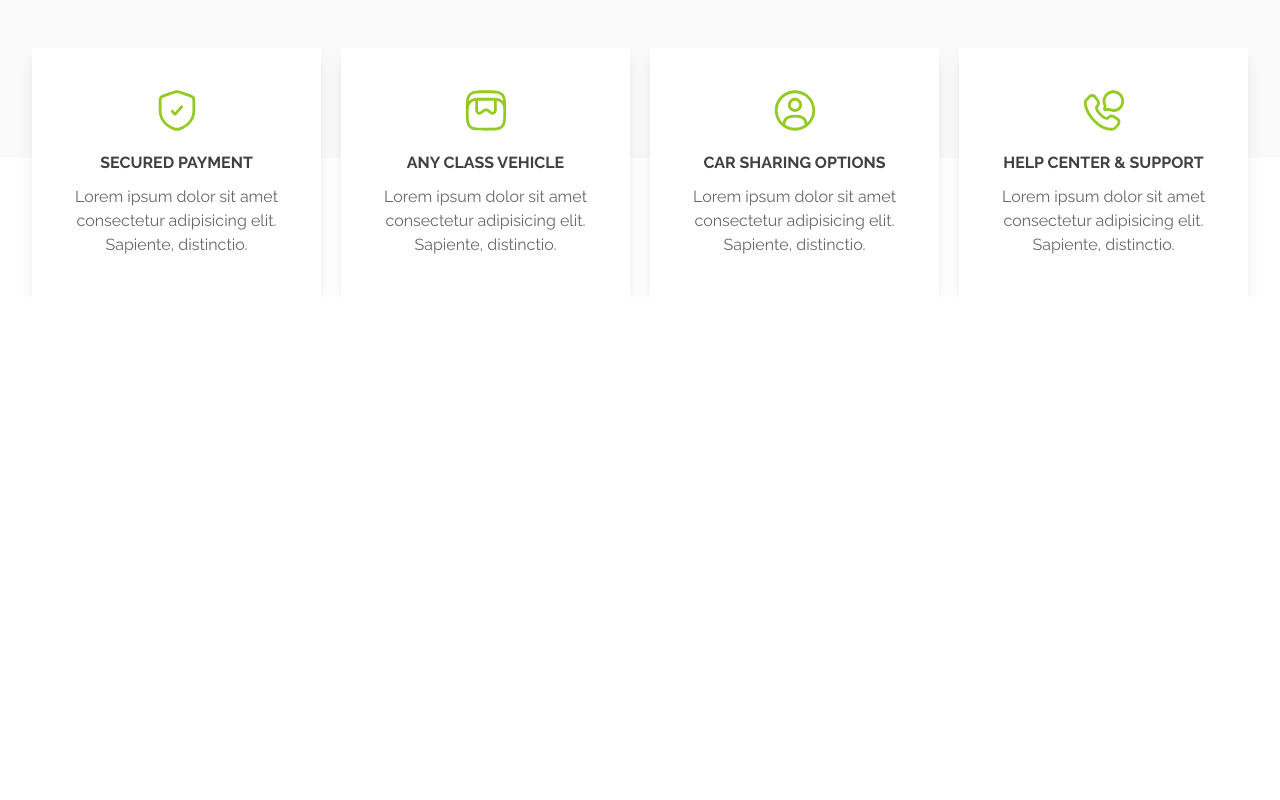
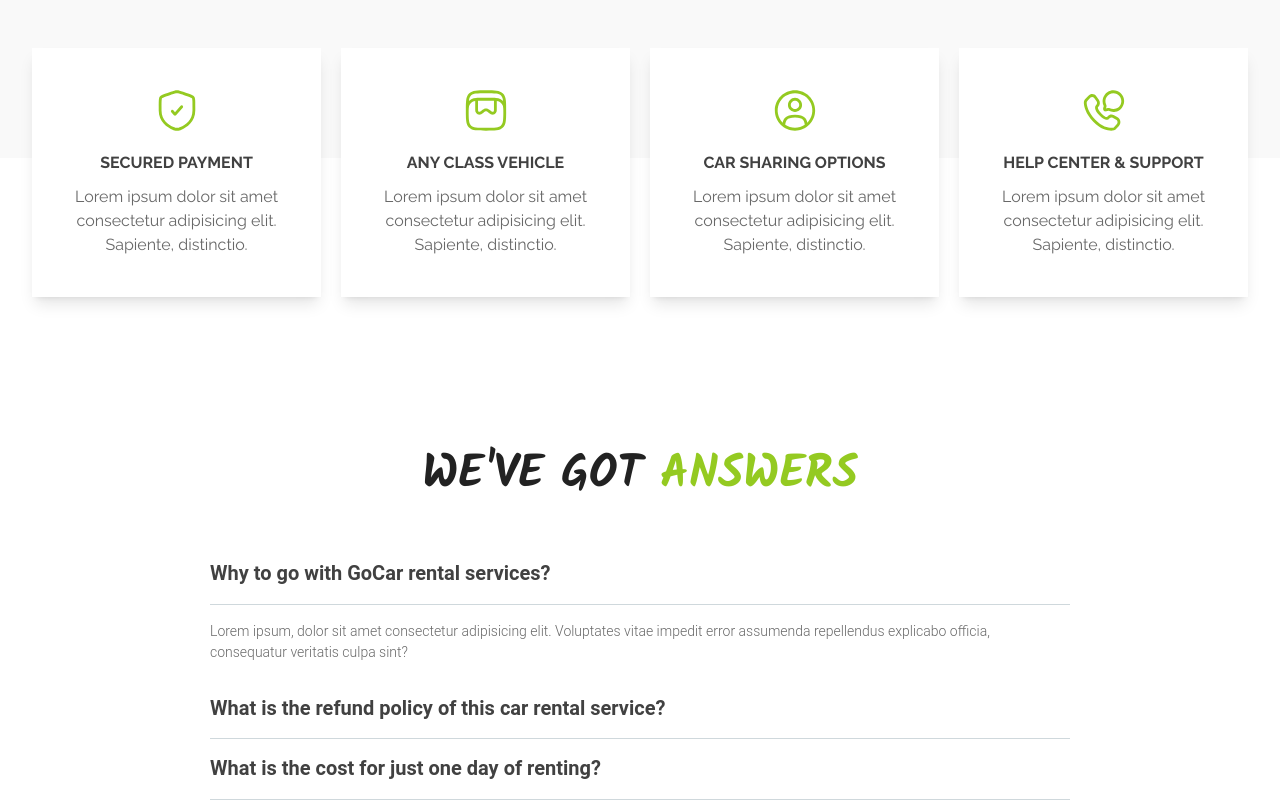
Before and after one commit to ArfinHasib/go-car-Car-rental-website-, a React (Create React App) app: page / in a window 1280 px wide. Shown: the part 3803-4603 px from the top of the page. Before the commit the page ends 4100 px from the top, so only its background shows below. Built offline with nearby package versions, Linux system fonts and the light colour scheme.

Commit message:
Building the FAQ section

```diff
--- a/src/App.jsx
+++ b/src/App.jsx
@@ -23,7 +23,7 @@ function App() {
          <Testimonials />
          <Pricing />
          <Services />
-         {/* <FAQ /> */}
+         <FAQ />
          {/* <Posts /> */}
          {/* <Contact /> */}
          {/* <Footer /> */}
--- a/src/views/FAQ.jsx
+++ b/src/views/FAQ.jsx
@@ -1,13 +1,70 @@
 import {
-  Accordion,
-  AccordionBody,
-  AccordionHeader,
-} from "@material-tailwind/react";
+   Accordion,
+   AccordionBody,
+   AccordionHeader,
+} from '@material-tailwind/react';
 
-import { useState } from "react";
+import { useState } from 'react';
 
 const FAQ = () => {
-  return <div>FAQ</div>;
+   const [open, setOpen] = useState(1);
+
+   const handleOpen = (value) => setOpen(open === value ? 0 : value);
+
+   return (
+      <div className='mt-36'>
+         <div className='wrapper'>
+            <h1 className='head_text mb-9 text-center'>
+               We've got <span className='green_text'>answers</span>
+            </h1>
+
+            <Accordion open={open === 1} className='max-w-[860px] mx-auto'>
+               <AccordionHeader
+                  onClick={() => handleOpen(1)}
+                  className='text-dark-gray'
+               >
+                  Why to go with GoCar rental services?
+               </AccordionHeader>
+
+               <AccordionBody className='text-subtitle-gray'>
+                  Lorem ipsum, dolor sit amet consectetur adipisicing elit.
+                  Voluptates vitae impedit error assumenda repellendus explicabo
+                  officia, consequatur veritatis culpa sint?
+               </AccordionBody>
+            </Accordion>
+
+            <Accordion open={open === 2} className='max-w-[860px] mx-auto'>
+               <AccordionHeader
+                  onClick={() => handleOpen(2)}
+                  className='text-dark-gray'
+               >
+                  What is the refund policy of this car rental service?
+               </AccordionHeader>
+
+               <AccordionBody className='text-subtitle-gray'>
+                  Lorem ipsum, dolor sit amet consectetur adipisicing elit.
+                  Voluptates vitae impedit error assumenda repellendus explicabo
+                  officia, consequatur veritatis culpa sint?
+               </AccordionBody>
+            </Accordion>
+
+            <Accordion open={open === 3} className='max-w-[860px] mx-auto'>
+               <AccordionHeader
+                  onClick={() => handleOpen(3)}
+                  className='text-dark-gray'
+               >
+                  What is the cost for just one day of renting?
+               </AccordionHeader>
+
+               <AccordionBody className='text-subtitle-gray'>
+                  Lorem ipsum, dolor sit amet consectetur adipisicing elit.
+                  Voluptates vitae impedit error assumenda repellendus explicabo
+                  officia, consequatur veritatis culpa sint?
+               </AccordionBody>
+            </Accordion>
+         </div>
+      </div>
+   );
 };
 
 export default FAQ;
```
